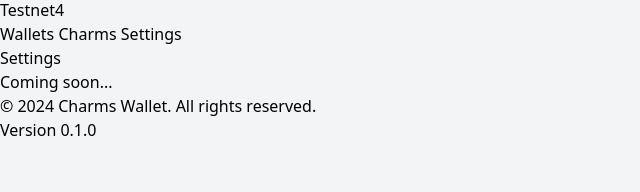
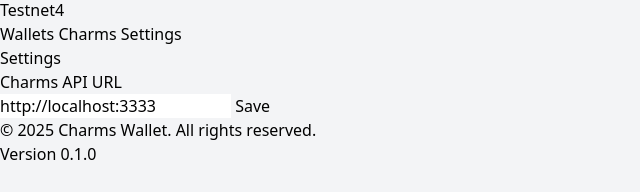
Before and after one commit to capitaharlock/charms-wallet, a Svelte app in the folder webapp/: page / in a window 1280 px wide. Both pictures are taken after a click on the button "Settings". Shown: the part 326-518 px from the top of the page, without its empty margins (0-640 px from the left). Built offline with nearby package versions, Linux system fonts and the light colour scheme.

Commit message:
settings section

```diff
--- a/webapp/package.json
+++ b/webapp/package.json
@@ -21,7 +21,7 @@
     "tailwindcss": "^3.3.2",
     "tslib": "^2.5.0",
     "typescript": "^5.0.0",
-    "vite": "^5.0.0"
+    "vite": "^5.4.14"
   },
   "dependencies": {
     "axios": "^1.6.2",
--- a/webapp/src/components/AddressManager.svelte
+++ b/webapp/src/components/AddressManager.svelte
@@ -62,7 +62,7 @@
     data: Uint8Array,
     fromBits: number,
     toBits: number,
-    pad: boolean
+    pad: boolean,
   ): number[] {
     let acc = 0;
     let bits = 0;
@@ -174,11 +174,11 @@
 
   async function deriveNewAddress(
     publicKey: string,
-    index: number
+    index: number,
   ): Promise<string> {
     try {
       const pubKeyBytes = new Uint8Array(
-        publicKey.match(/.{1,2}/g)?.map((byte) => parseInt(byte, 16)) || []
+        publicKey.match(/.{1,2}/g)?.map((byte) => parseInt(byte, 16)) || [],
       );
 
       const indexBytes = new Uint8Array([
@@ -265,7 +265,7 @@
         type="text"
         bind:value={newCustomAddress}
         placeholder="Custom address (tb1q... or tb1p...)"
-        class="block w-64 border-gray-300 rounded-md shadow-sm focus:ring-blue-500 focus:border-blue-500 sm:text-sm"
+        class="block w-[40rem] border-gray-300 rounded-md shadow-sm focus:ring-blue-500 focus:border-blue-500 sm:text-sm"
       />
       <button
         on:click={addCustomAddress}
--- a/webapp/src/components/layout/MainLayout.svelte
+++ b/webapp/src/components/layout/MainLayout.svelte
@@ -1,10 +1,10 @@
 <script lang="ts">
-  import { wallet } from '../../stores/wallet';
-  import { activeSection } from '../../stores/navigation';
-  import CharmsSection from '../sections/CharmsSection.svelte';
-  import SettingsSection from '../sections/SettingsSection.svelte';
+  import { wallet } from "../../stores/wallet";
+  import { activeSection } from "../../stores/navigation";
+  import CharmsSection from "../sections/CharmsSection.svelte";
+  import SettingsSection from "../sections/SettingsSection.svelte";
 
-  type Section = 'wallets' | 'charms' | 'settings';
+  type Section = "wallets" | "charms" | "settings";
 
   function setSection(section: Section) {
     activeSection.set(section);
@@ -18,13 +18,19 @@
       <div class="flex justify-between items-center">
         <!-- Logo -->
         <div class="flex items-center">
-          <img src="https://charms.dev/_astro/logo-charms-dark.Ceshk2t3.png" alt="Charms Logo" class="h-8">
+          <img
+            src="https://charms.dev/_astro/logo-charms-dark.Ceshk2t3.png"
+            alt="Charms Logo"
+            class="h-8"
+          />
           <span class="ml-2 text-xl font-semibold text-gray-900">Wallet</span>
         </div>
 
         <!-- Network Badge -->
         <div class="flex items-center">
-          <span class="inline-flex items-center px-3 py-1 rounded-full text-sm font-medium bg-yellow-100 text-yellow-800">
+          <span
+            class="inline-flex items-center px-3 py-1 rounded-full text-sm font-medium bg-yellow-100 text-yellow-800"
+          >
             Testnet4
           </span>
         </div>
@@ -37,20 +43,29 @@
     <div class="max-w-7xl mx-auto px-4 sm:px-6 lg:px-8">
       <div class="flex space-x-8">
         <button
-          class="py-4 px-1 inline-flex items-center border-b-2 {$activeSection === 'wallets' ? 'border-blue-500 text-blue-600' : 'border-transparent text-gray-500 hover:border-gray-300 hover:text-gray-700'}"
-          on:click={() => setSection('wallets')}
+          class="py-4 px-1 inline-flex items-center border-b-2 {$activeSection ===
+          'wallets'
+            ? 'border-blue-500 text-blue-600'
+            : 'border-transparent text-gray-500 hover:border-gray-300 hover:text-gray-700'}"
+          on:click={() => setSection("wallets")}
         >
           Wallets
         </button>
         <button
-          class="py-4 px-1 inline-flex items-center border-b-2 {$activeSection === 'charms' ? 'border-blue-500 text-blue-600' : 'border-transparent text-gray-500 hover:border-gray-300 hover:text-gray-700'}"
-          on:click={() => setSection('charms')}
+          class="py-4 px-1 inline-flex items-center border-b-2 {$activeSection ===
+          'charms'
+            ? 'border-blue-500 text-blue-600'
+            : 'border-transparent text-gray-500 hover:border-gray-300 hover:text-gray-700'}"
+          on:click={() => setSection("charms")}
         >
           Charms
         </button>
         <button
-          class="py-4 px-1 inline-flex items-center border-b-2 {$activeSection === 'settings' ? 'border-blue-500 text-blue-600' : 'border-transparent text-gray-500 hover:border-gray-300 hover:text-gray-700'}"
-          on:click={() => setSection('settings')}
+          class="py-4 px-1 inline-flex items-center border-b-2 {$activeSection ===
+          'settings'
+            ? 'border-blue-500 text-blue-600'
+            : 'border-transparent text-gray-500 hover:border-gray-300 hover:text-gray-700'}"
+          on:click={() => setSection("settings")}
         >
           Settings
         </button>
@@ -61,19 +76,23 @@
   <!-- Main Content -->
   <main class="flex-grow py-8">
     <div class="max-w-7xl mx-auto px-4 sm:px-6 lg:px-8">
-      {#if $activeSection === 'wallets'}
+      {#if $activeSection === "wallets"}
         {#if !$wallet}
           <div class="text-center max-w-2xl mx-auto">
-            <h1 class="text-4xl font-bold text-gray-900 mb-4">Welcome to Charms Wallet</h1>
-            <p class="text-lg text-gray-600 mb-8">A secure Bitcoin Testnet4 wallet for your development needs.</p>
+            <h1 class="text-4xl font-bold text-gray-900 mb-4">
+              Welcome to Charms Wallet
+            </h1>
+            <p class="text-lg text-gray-600 mb-8">
+              A secure Bitcoin Testnet4 wallet for your development needs.
+            </p>
             <slot />
           </div>
         {:else}
           <slot />
         {/if}
-      {:else if $activeSection === 'charms'}
+      {:else if $activeSection === "charms"}
         <CharmsSection />
-      {:else if $activeSection === 'settings'}
+      {:else if $activeSection === "settings"}
         <SettingsSection />
       {/if}
     </div>
@@ -84,11 +103,9 @@
     <div class="max-w-7xl mx-auto px-4 sm:px-6 lg:px-8 py-4">
       <div class="flex justify-between items-center">
         <div class="text-sm text-gray-500">
-          © 2024 Charms Wallet. All rights reserved.
+          © 2025 Charms Wallet. All rights reserved.
         </div>
-        <div class="text-sm text-gray-500">
-          Version 0.1.0
-        </div>
+        <div class="text-sm text-gray-500">Version 0.1.0</div>
       </div>
     </div>
   </footer>
--- a/webapp/src/components/sections/SettingsSection.svelte
+++ b/webapp/src/components/sections/SettingsSection.svelte
@@ -1,4 +1,35 @@
+<script lang="ts">
+  import { apiUrl, saveApiUrl } from "../../stores/settings";
+
+  let currentUrl = $apiUrl;
+
+  function handleSubmit() {
+    saveApiUrl(currentUrl);
+  }
+</script>
+
 <div class="bg-white shadow rounded-lg p-6">
   <h2 class="text-2xl font-bold mb-4">Settings</h2>
-  <p class="text-gray-600">Coming soon...</p>
+
+  <form class="max-w-xl" on:submit|preventDefault={handleSubmit}>
+    <div class="mb-4">
+      <label for="apiUrl" class="block text-sm font-medium text-gray-700 mb-1">
+        Charms API URL
+      </label>
+      <div class="flex gap-2">
+        <input
+          type="text"
+          id="apiUrl"
+          bind:value={currentUrl}
+          class="mt-1 block w-full rounded-md border-gray-300 shadow-sm focus:border-blue-500 focus:ring-blue-500 sm:text-sm"
+        />
+        <button
+          type="submit"
+          class="mt-1 px-4 py-2 bg-blue-600 text-white rounded-md hover:bg-blue-700 focus:outline-none focus:ring-2 focus:ring-blue-500 focus:ring-offset-2"
+        >
+          Save
+        </button>
+      </div>
+    </div>
+  </form>
 </div>
--- a/webapp/src/services/charms.ts
+++ b/webapp/src/services/charms.ts
@@ -1,4 +1,7 @@
 // src/services/charms.ts
+import type { UTXO } from './utxo';
+import { apiUrl } from '../stores/settings';
+
 export interface CharmOut {
   charms: {
     [key: string]: number;
@@ -26,7 +29,20 @@
 }
 
 class CharmsService {
-  private readonly API_BASE = 'https://api-t4.charms.dev';
+  private API_BASE: string = '';
+  private unsubscribe: () => void;
+
+  constructor() {
+    // Initialize with the current value and store unsubscribe function
+    this.unsubscribe = apiUrl.subscribe(value => {
+      this.API_BASE = value;
+    });
+  }
+
+  // Clean up subscription when service is destroyed
+  destroy() {
+    this.unsubscribe();
+  }
 
   async getCharmsByTx(txId: string): Promise<ProcessedCharm[]> {
     try {
--- /dev/null
+++ b/webapp/src/stores/settings.ts
@@ -0,0 +1,13 @@
+import { writable } from 'svelte/store';
+
+const DEFAULT_API_URL = 'http://localhost:3333';
+
+// Initialize from localStorage or use default
+const storedApiUrl = localStorage.getItem('charmsApiUrl') || DEFAULT_API_URL;
+
+export const apiUrl = writable<string>(storedApiUrl);
+
+export const saveApiUrl = (value: string) => {
+    localStorage.setItem('charmsApiUrl', value);
+    apiUrl.set(value);
+};
```
Also changed, not shown: 2 other files (tests, documents, lock files or other folders).
